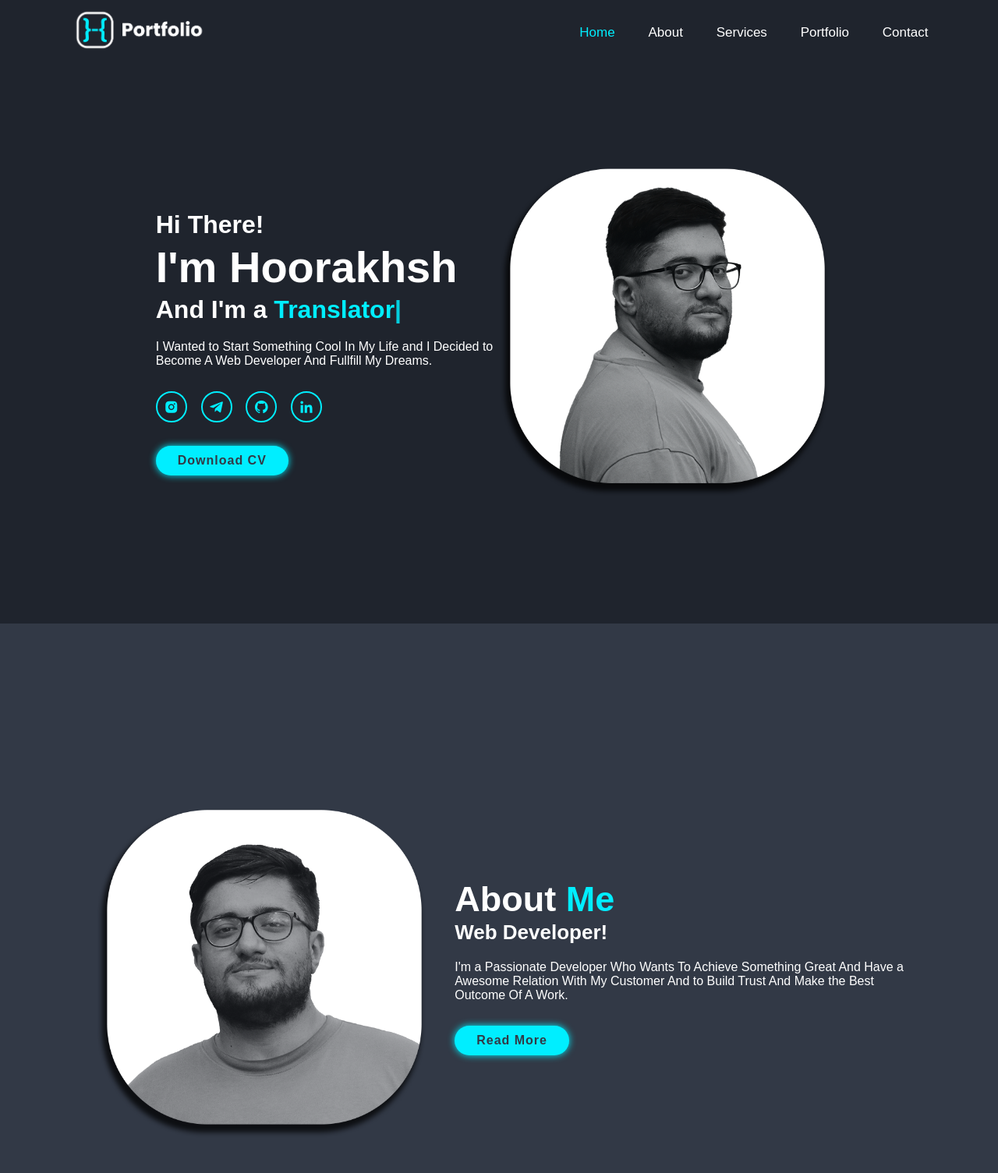
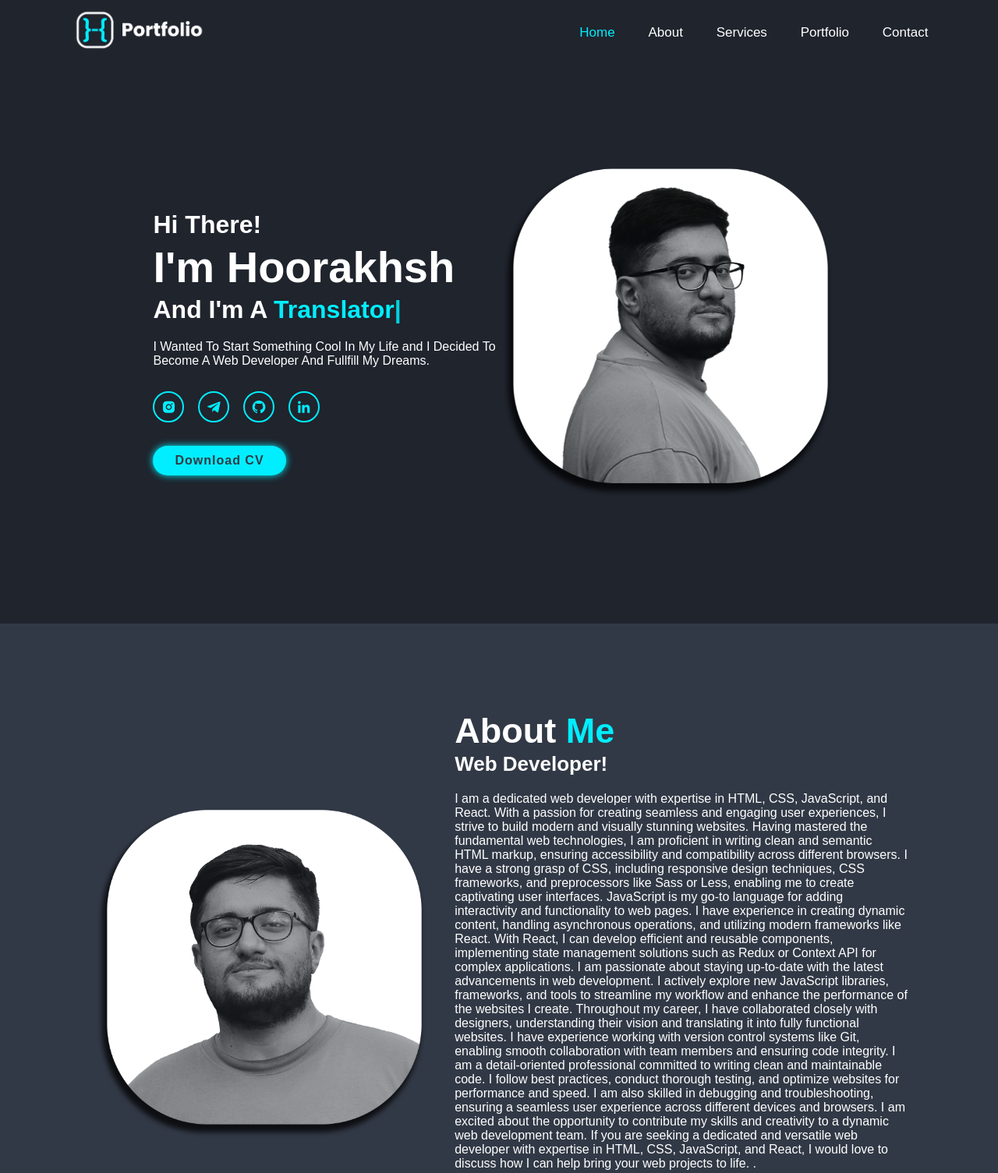
Before and after one commit to kuramaxi/cvportfolio, a plain HTML site: page index.html in a window 1280 px wide. Shown: the top 1505 px of the page at 78% size. Drawn offline with nearby package versions, Linux system fonts and the light colour scheme.

Commit message:
Update index.html About me change

```diff
--- a/index.html
+++ b/index.html
@@ -24,8 +24,8 @@
   <div class="home-content">
     <h3>Hi There!</h3>
     <h1>I'm Hoorakhsh</h1>
-    <h3>And I'm a <span class="multiple-text"></span> </h3>
-    <p>I Wanted to Start Something Cool In My Life and I Decided to <br>Become A Web
+    <h3>And I'm A <span class="multiple-text"></span> </h3>
+    <p>I Wanted To Start Something Cool In My Life and I Decided To <br>Become A Web
         Developer And Fullfill My Dreams.</p>
         <div class="social-media">
             <a href="https://instagram.com/hoorakhsh_h?igshid=MzNlNGNkZWQ4Mg=="><i class='bx bxl-instagram-alt' ></i></a>
@@ -50,8 +50,21 @@
   <div class="about-content">
     <h2 class="heading">About <span>Me</span></h2>
     <h3>Web Developer!</h3>
-    <p>I'm a Passionate Developer Who Wants To Achieve Something Great And Have a
-      Awesome Relation With My Customer And to Build Trust And Make the Best Outcome Of A Work.
+    <p>I am a dedicated web developer with expertise in HTML, CSS, JavaScript, and React. With a passion for creating seamless and engaging user experiences, I strive to build modern and visually stunning websites.
+
+Having mastered the fundamental web technologies, I am proficient in writing clean and semantic HTML markup, ensuring accessibility and compatibility across different browsers. I have a strong grasp of CSS, including responsive design techniques, CSS frameworks, and preprocessors like Sass or Less, enabling me to create captivating user interfaces.
+
+JavaScript is my go-to language for adding interactivity and functionality to web pages. I have experience in creating dynamic content, handling asynchronous operations, and utilizing modern frameworks like React. With React, I can develop efficient and reusable components, implementing state management solutions such as Redux or Context API for complex applications.
+
+I am passionate about staying up-to-date with the latest advancements in web development. I actively explore new JavaScript libraries, frameworks, and tools to streamline my workflow and enhance the performance of the websites I create.
+
+Throughout my career, I have collaborated closely with designers, understanding their vision and translating it into fully functional websites. I have experience working with version control systems like Git, enabling smooth collaboration with team members and ensuring code integrity.
+
+I am a detail-oriented professional committed to writing clean and maintainable code. I follow best practices, conduct thorough testing, and optimize websites for performance and speed. I am also skilled in debugging and troubleshooting, ensuring a seamless user experience across different devices and browsers.
+
+I am excited about the opportunity to contribute my skills and creativity to a dynamic web development team. If you are seeking a dedicated and versatile web developer with expertise in HTML, CSS, JavaScript, and React, I would love to discuss how I can help bring your web projects to life.
+
+.
      </p>
      <a href="#" class="btn">Read More</a>
 
```
